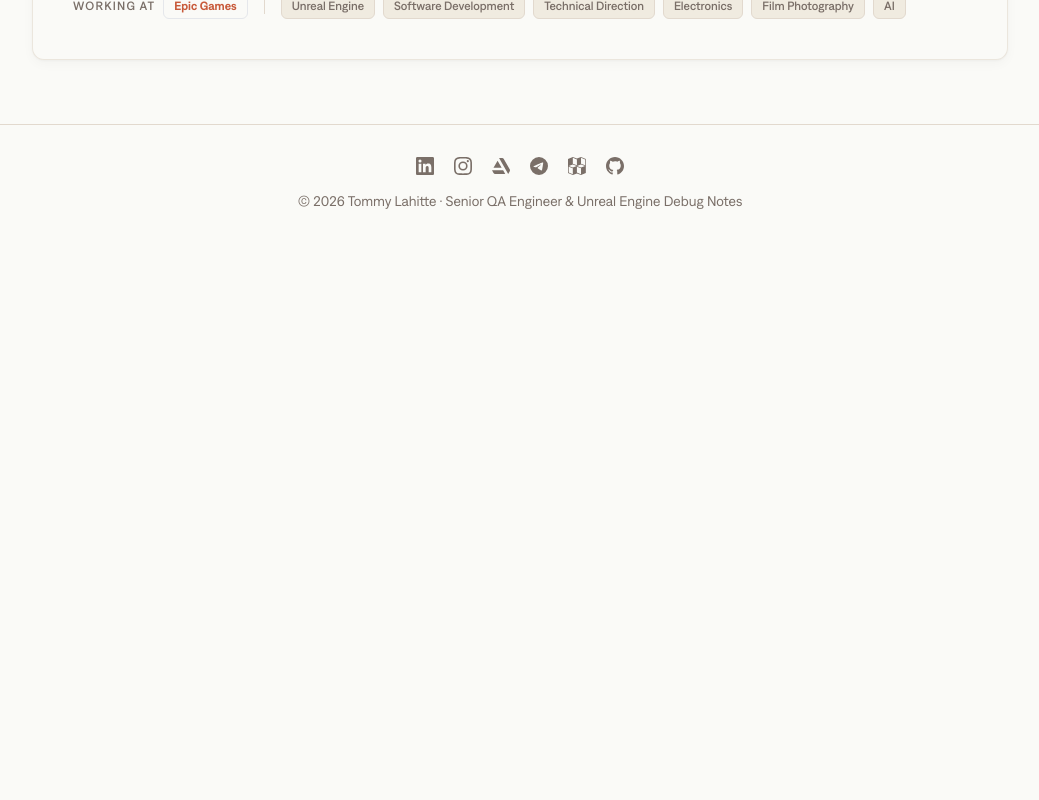
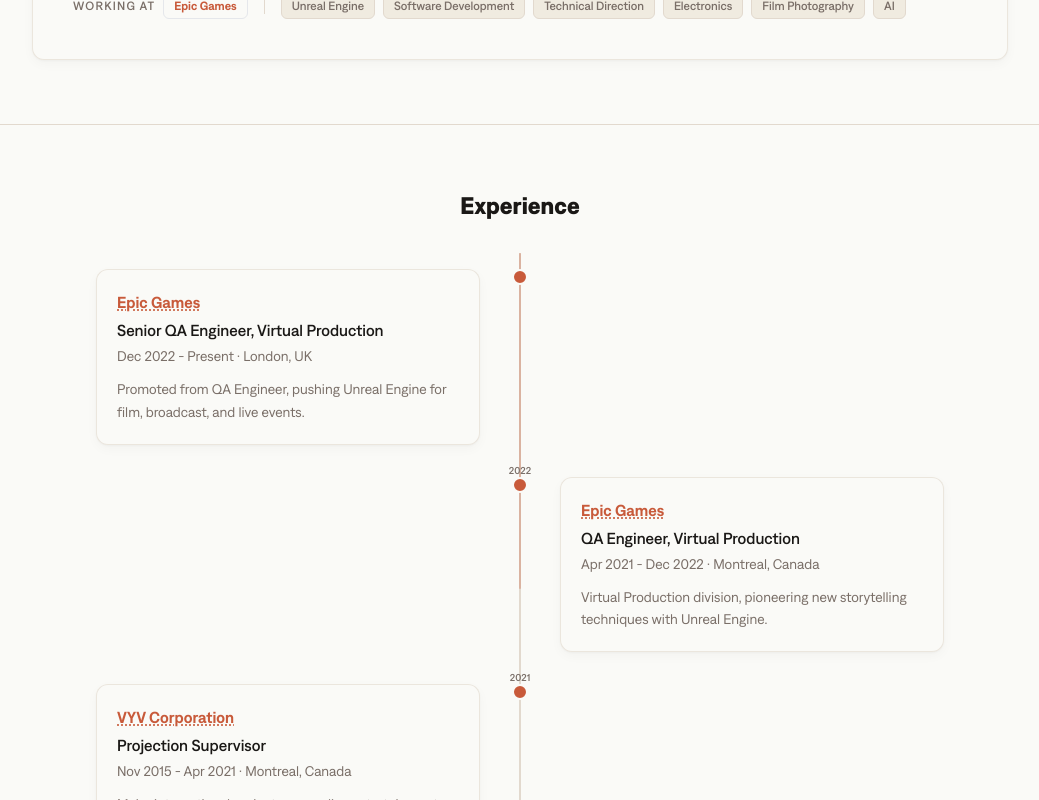
Before and after one commit to tlahitte/tommy-lahitte-debug-vault, a Next.js app: page /about in a window 1280 px wide. Shown: the part 820-1620 px from the top of the page, without its empty margins (120-1159 px from the left). Before the commit the page ends 1063 px from the top, so only its background shows below. Built offline with nearby package versions, Linux system fonts and the light colour scheme.

Commit message:
feat(quick-260316-uhh): wire ExperienceTimeline into About page
- Import and render ExperienceTimeline after AboutCard section
- Border-t separator between sections
- No double-wrapping: timeline manages its own max-width

```diff
--- a/src/app/about/page.tsx
+++ b/src/app/about/page.tsx
@@ -1,6 +1,7 @@
 import type { Metadata } from 'next'
 import Image from 'next/image'
 import AboutCard from '@/components/home/AboutCard'
+import ExperienceTimeline from '@/components/about/ExperienceTimeline'
 import { AuroraBackground } from '@/components/ui/aurora-background'
 
 export const metadata: Metadata = {
@@ -81,6 +82,10 @@
           <AboutCard />
         </div>
       </section>
+
+      <section className="border-t border-border">
+        <ExperienceTimeline />
+      </section>
     </>
   )
 }
```
